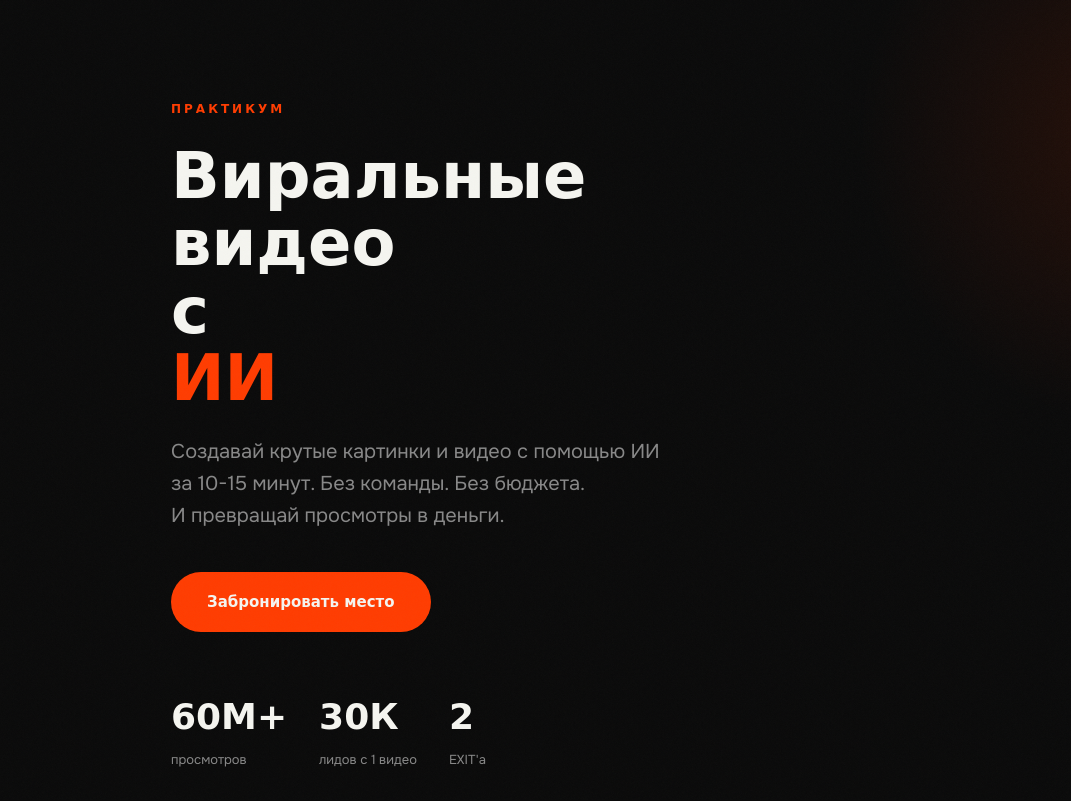
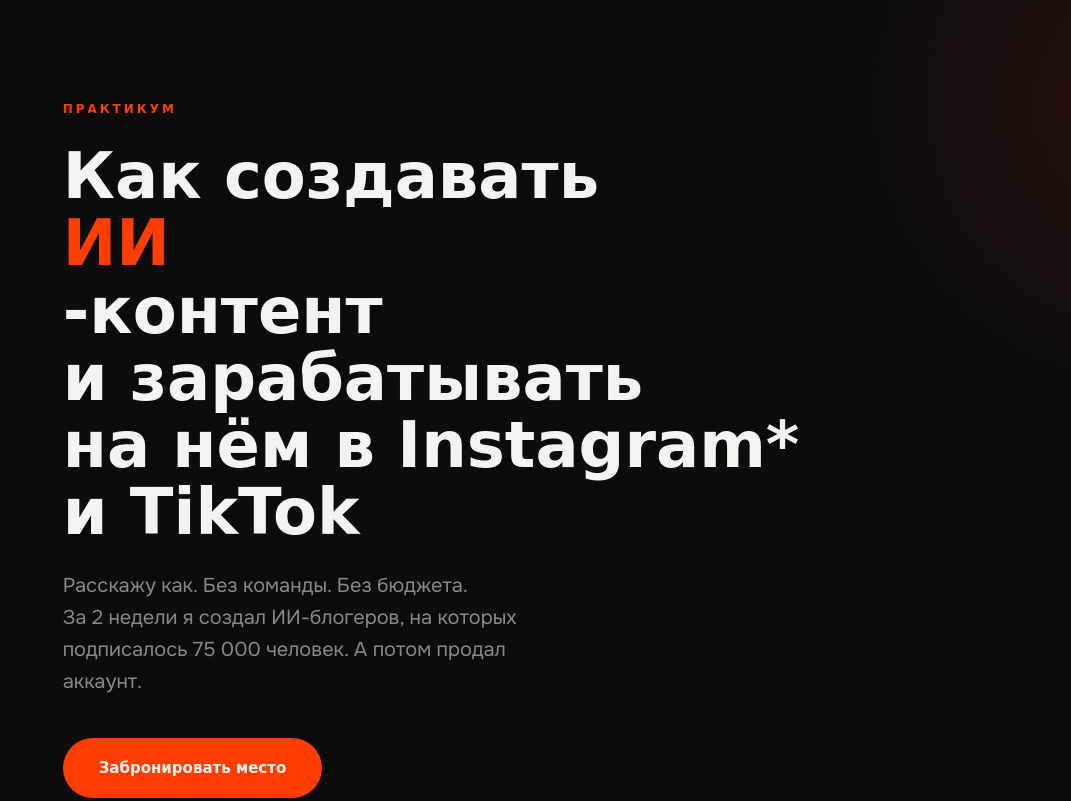
Before and after one commit to zheleznyakgi/practicum-landing, a plain HTML site: page index.html in a window 1280 px wide. Shown: the top 801 px of the page, without its empty margins (209-1280 px from the left). Drawn offline with Linux system fonts and the light colour scheme; a web font is replaced by a local one.

Commit message:
Новый заголовок + подзаголовок hero-секции, дисклеймер Meta
Co-Authored-By: Claude Opus 4.6 <noreply@anthropic.com>

```diff
--- a/index.html
+++ b/index.html
@@ -962,6 +962,12 @@ body::after {
 
 .footer__link:hover {
   text-decoration: underline;
+}
+
+.footer__disclaimer {
+  font-size: 11px;
+  color: #555;
+  margin-top: 12px;
 }
 
 /* ═══════════════════════════════════════
@@ -1055,11 +1061,13 @@ body::after {
   <div class="container">
     <div class="hero__eyebrow">Практикум</div>
     <h1 class="hero__title">
-      <span>Виральные</span>
-      <span>видео</span>
-      <span>с <span class="accent">ИИ</span></span>
+      <span>Как создавать</span>
+      <span><span class="accent">ИИ</span>-контент</span>
+      <span>и&nbsp;зарабатывать</span>
+      <span>на&nbsp;нём в&nbsp;Instagram*</span>
+      <span>и&nbsp;TikTok</span>
     </h1>
-    <p class="hero__subtitle">Создавай крутые картинки и видео с помощью ИИ за&nbsp;10-15 минут. Без команды. Без бюджета. И&nbsp;превращай просмотры в&nbsp;деньги.</p>
+    <p class="hero__subtitle">Расскажу как. Без команды. Без бюджета. За&nbsp;2&nbsp;недели я&nbsp;создал ИИ-блогеров, на&nbsp;которых подписалось 75&nbsp;000 человек. А&nbsp;потом продал аккаунт.</p>
     <div class="hero__cta">
       <a href="https://t.me/Practicum_vibe_Marketing_bot?start=from_landing" class="cta-btn" target="_blank" rel="noopener">Забронировать место</a>
     </div>
@@ -1630,6 +1638,7 @@ body::after {
     <p class="footer__text">
       Telegram: <a href="https://t.me/zheleznyak_gi" class="footer__link" target="_blank" rel="noopener">@zheleznyak_gi</a>
     </p>
+    <p class="footer__disclaimer">*Meta Platforms Inc. признана экстремистской организацией, её деятельность запрещена на&nbsp;территории Российской Федерации.</p>
   </div>
 </footer>
 
```
